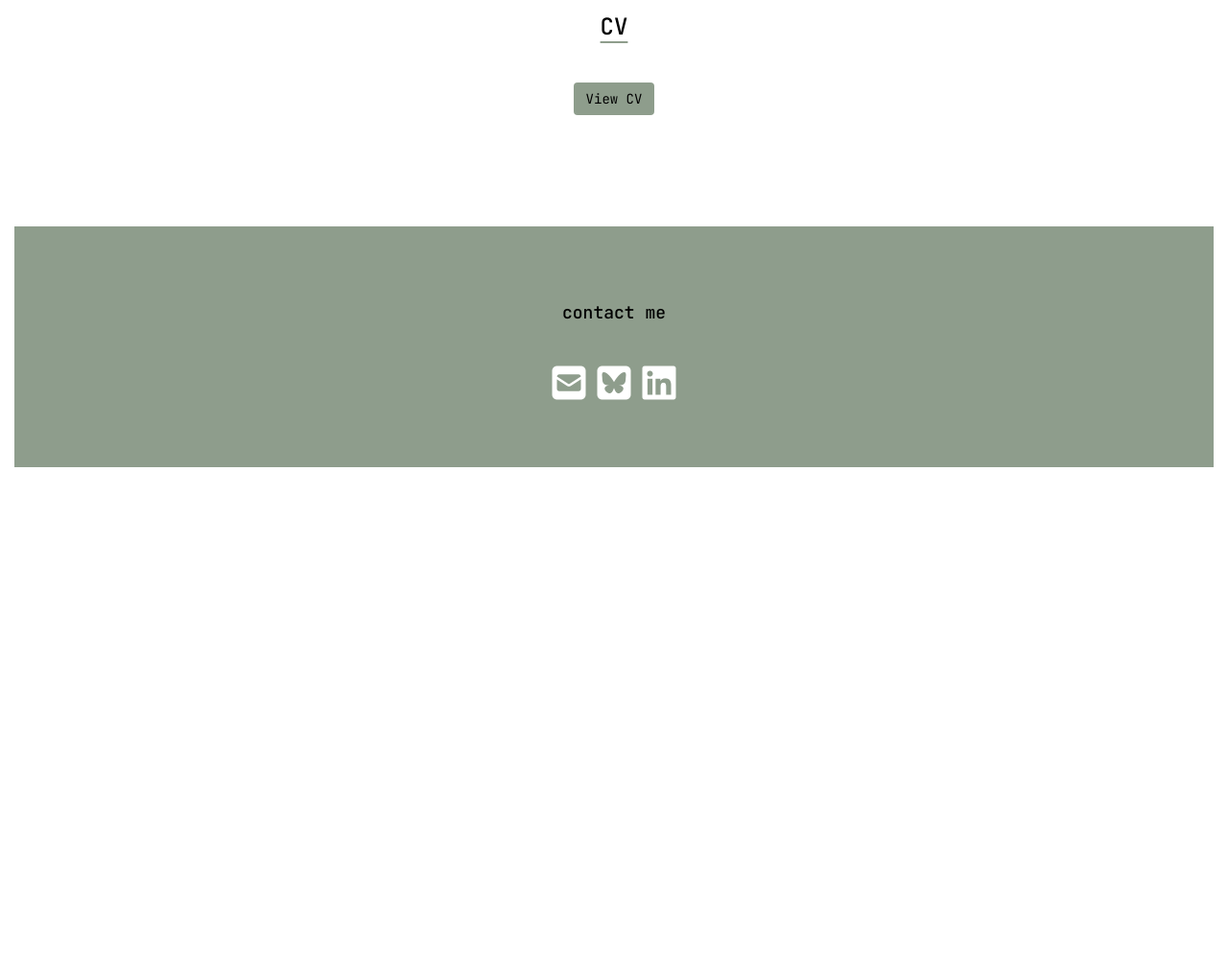
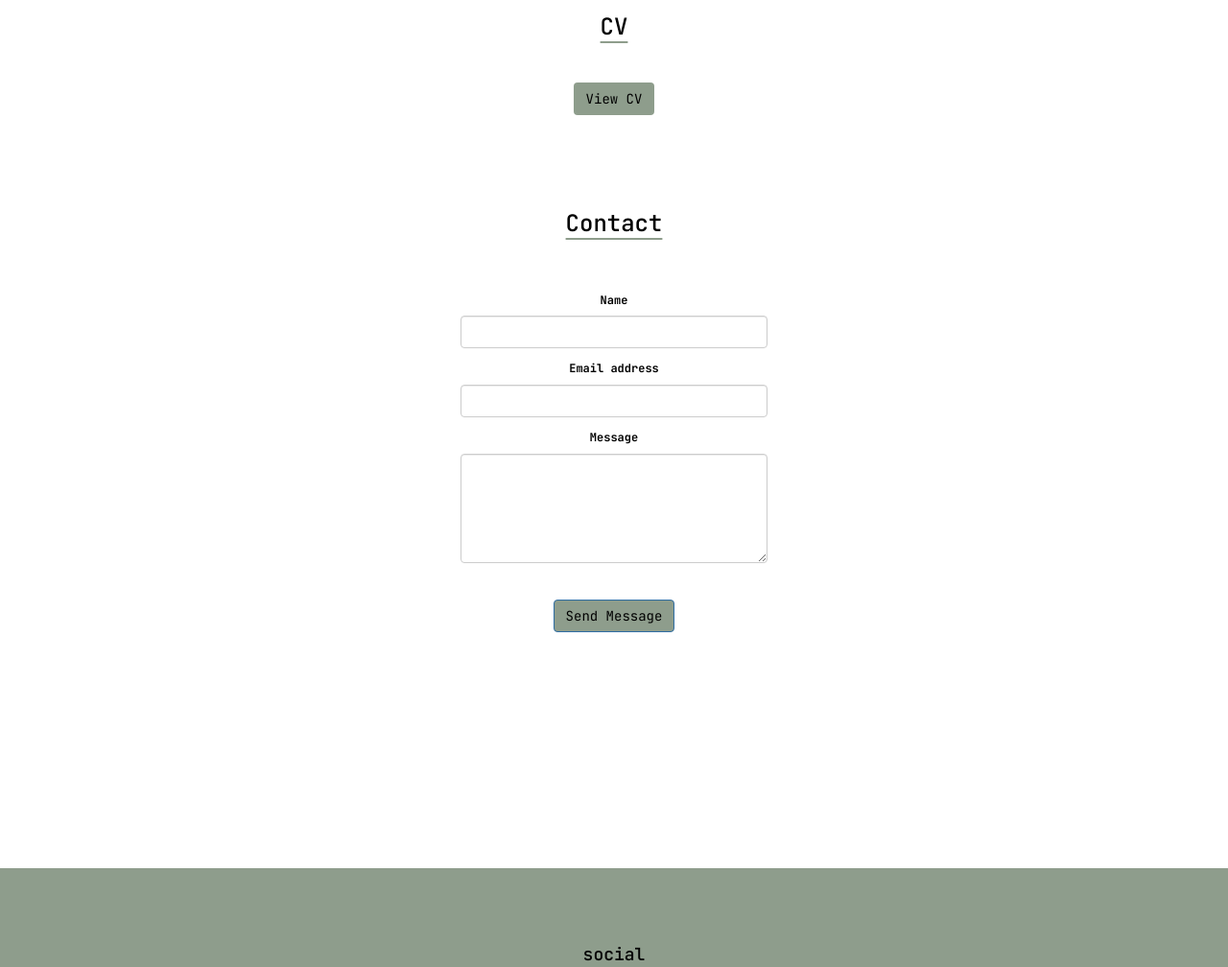
Before and after one commit to ktrebecca/ktrebecca.github.io, a plain HTML site: page index.html in a window 1280 px wide. Shown: the part 560-1568 px from the top of the page at 96% size. Before the commit the page ends 1117 px from the top, so only its background shows below. Drawn offline with nearby package versions, Linux system fonts and the light colour scheme; a web font is replaced by a local one.

Commit message:
added contact form

```diff
--- a/index.html
+++ b/index.html
@@ -65,14 +65,34 @@
         </div>
       </div>
     </div>
-<span style="display:inline-block; width: 20px;"></span></div>
+<!--Contact Form-->
+<div id="contact" class="container-fluid bg-3" width="100px"><h3 class="margin">Contact</h3>
+            <form id=contactform class="contact-form" action="https://formspree.io/f/xldwrlod" method="POST">
+                <div class="mb-3">
+                    <label class="form-label">Name</label>
+                    <input type="text" class="form-control" id="name" name="name" required>
+                </div>
+                <div class="mb-3">
+                    <label class="form-label">Email address</label>
+                    <input type="email" class="form-control" id="email" name="email" required>
+                </div>
+                <div class="mb-3">
+                    <label class="form-label">Message</label>
+                    <textarea class="form-control" id="message" name="message" rows="5" required></textarea>
+                </div>
+                <div class="d-grid"><br>
+                    <button type="submit" class="btn btn-primary">Send Message</button>
+                </div>
+            </form>
+        </div>
+    </div>
+</div>
+    <span style="display:inline-block; width: 20px;"></span></div>
 <!-- Footer -->
-<div id="contact" class="container-fluid bg-1">
-    <h4 class="margin">contact me</h4>
-    <a href="mailto:katierebeccanoble@gmail.com" target="_blank" class="fa-solid fa-square-envelope fa-2xl" style="color:#ffffff"></a>
+<div id="CV" class="container-fluid bg-1 text-center">
+    <h4 class="margin">social</h4>
     <a href="https://bsky.app/profile/katienoble.bsky.social" target="_blank" class="fa-brands fa-square-bluesky fa-2xl" style="color: #ffffff"></a>
     <a href="https://www.linkedin.com/in/katienoble1/" target="_blank" class="fa-brands fa-linkedin fa-2xl" style="color: #ffffff;"></a>
   </div>
-
 </body>
 </html>
--- a/styles.css
+++ b/styles.css
@@ -76,3 +76,14 @@ body {
     text-decoration-color: #8e9d8c;
     text-underline-offset: 20%;
   }
+  #contactform {
+    text-align: center;
+    margin: auto;
+    width: 25vw;
+  }
+  #emaillabel, #namelabel, #messagelabel {
+    font-size: 12px;
+  }
+  .form-label {
+    font-size: 12px;
+  }
```
